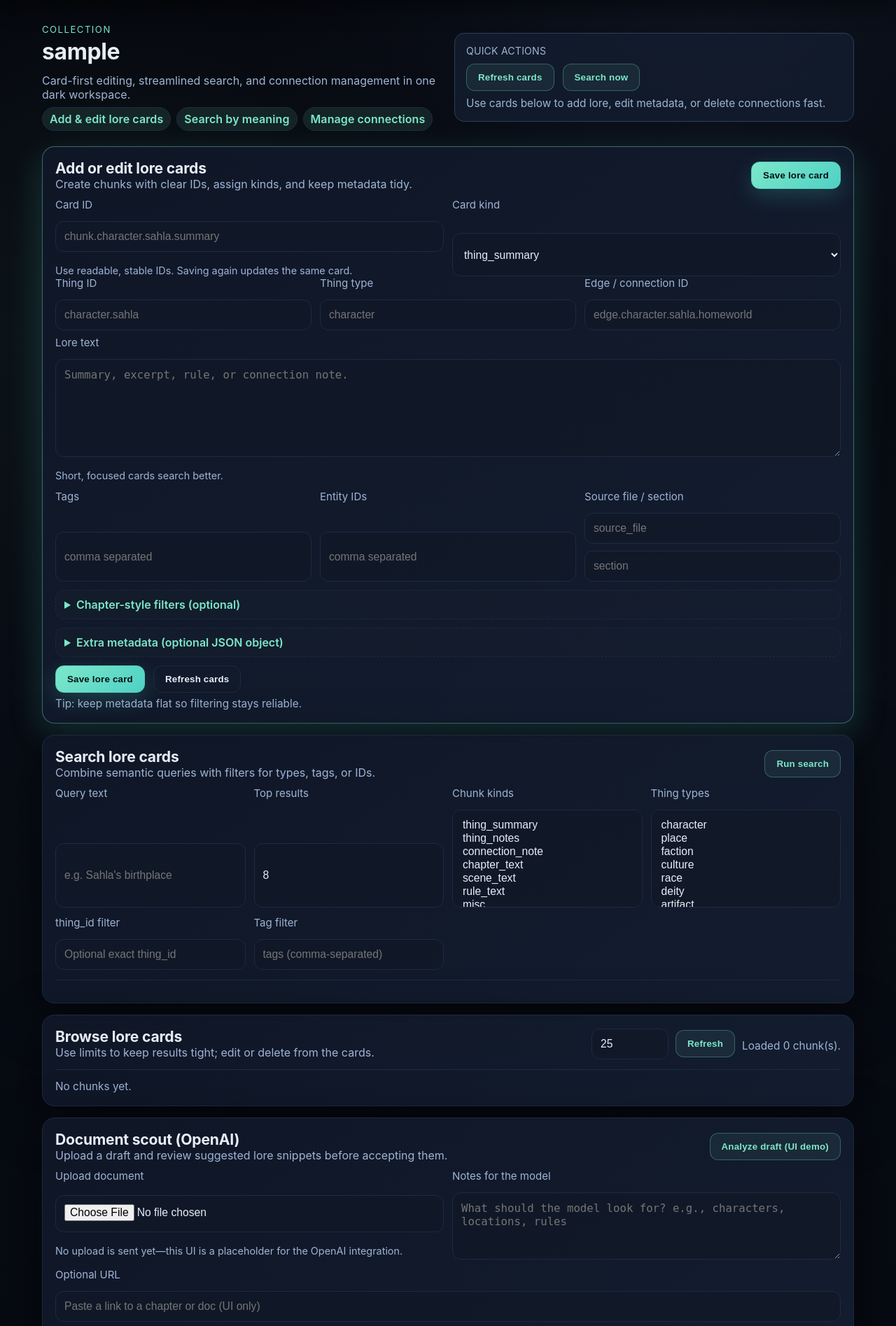
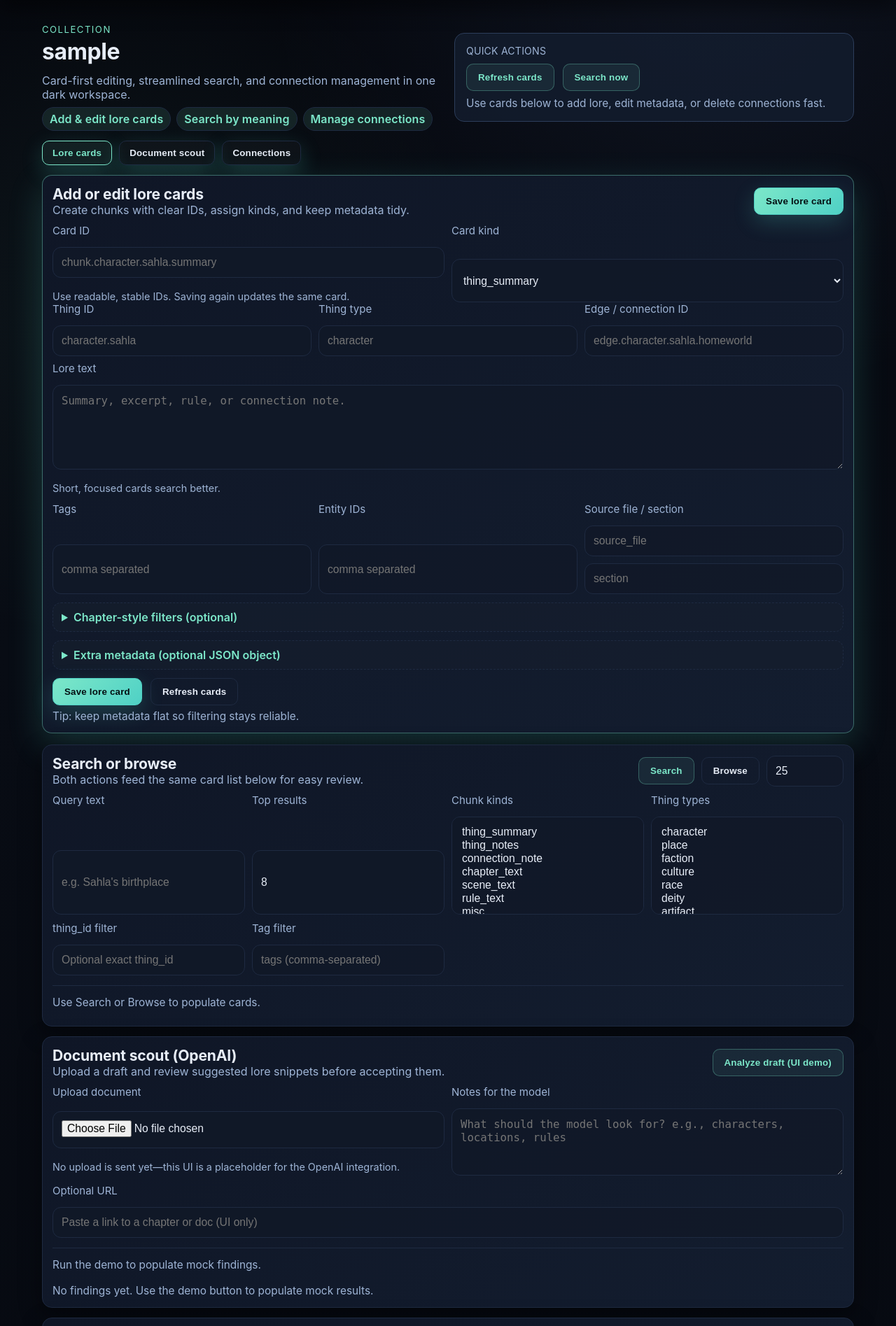
Before and after one commit to sage-bomb/lore, a FastAPI app: a page that uses app/templates/collection.html in a window 1280 px wide. Shown: the part 71-1966 px from the top of the page at 70% size. Run offline with FastAPI, Linux system fonts and the light colour scheme; data that the repository does not hold is empty.

Commit message:
Streamline UI with tabs and shared card list

```diff
--- a/app/static/app.js
+++ b/app/static/app.js
@@ -114,7 +114,9 @@ async function upsertChunk(collection) {
 }
 
 async function queryChunks(collection) {
-  const results = qs("results");
+  const results = qs("cardsList");
+  const status = qs("cardsStatus");
+  if (status) status.textContent = "Searching...";
   results.innerHTML = "";
 
   const selectedKinds = Array.from(qs("queryChunkKind")?.selectedOptions || []).map(o => o.value);
@@ -143,11 +145,13 @@ async function queryChunks(collection) {
   const hits = await res.json().catch(() => []);
   if (!res.ok) {
     results.innerHTML = `<div class="muted">Error: ${(hits && hits.detail) ? hits.detail : "query failed"}</div>`;
+    if (status) status.textContent = "";
     return;
   }
 
   if (!hits.length) {
     results.innerHTML = `<div class="muted">No results.</div>`;
+    if (status) status.textContent = "No results.";
     return;
   }
 
@@ -175,12 +179,13 @@ async function queryChunks(collection) {
       </div>
     `;
   }).join("");
+  if (status) status.textContent = `Showing ${hits.length} result(s).`;
 }
 
 async function loadChunks(collection) {
-  const docsEl = qs("docs");
-  const msg = qs("browseMsg");
-  msg.textContent = "";
+  const docsEl = qs("cardsList");
+  const msg = qs("cardsStatus");
+  if (msg) msg.textContent = "Loading...";
   docsEl.innerHTML = "";
 
   const limit = parseOptionalInt(val("browseLimit")) || 25;
@@ -193,7 +198,7 @@ async function loadChunks(collection) {
     return;
   }
 
-  msg.textContent = `Loaded ${data.count} chunk(s).`;
+  if (msg) msg.textContent = `Loaded ${data.count} chunk(s).`;
 
   const items = data.items || [];
   if (!items.length) {
@@ -497,6 +502,16 @@ function markFinding(id, status) {
   renderDocFindings();
 }
 
+// ---------------- Tabs ----------------
+function switchTab(name) {
+  document.querySelectorAll(".tab").forEach(btn => {
+    btn.classList.toggle("active", btn.dataset.tab === name);
+  });
+  document.querySelectorAll(".tab-panel").forEach(panel => {
+    panel.style.display = panel.dataset.panel === name ? "block" : "none";
+  });
+}
+
 // ---------------- Back-compat aliases ----------------
 function upsertDoc(collection) { return upsertChunk(collection); }
 function queryDocs(collection) { return queryChunks(collection); }
--- a/app/static/styles.css
+++ b/app/static/styles.css
@@ -67,10 +67,10 @@ h2 { font-size: 1.32rem; letter-spacing: -0.2px; }
 .card {
   background: linear-gradient(145deg, var(--panel), var(--panel-strong));
   border: 1px solid var(--border);
-  border-radius: 18px;
-  padding: 18px;
-  margin: 16px 0;
-  box-shadow: var(--shadow);
+  border-radius: 14px;
+  padding: 14px;
+  margin: 14px 0;
+  box-shadow: 0 10px 32px rgba(0, 0, 0, 0.4);
   position: relative;
 }
 
@@ -92,7 +92,7 @@ h2 { font-size: 1.32rem; letter-spacing: -0.2px; }
 .row { display: flex; gap: 12px; align-items: center; flex-wrap: wrap; }
 .row.space { justify-content: space-between; }
 .column { display: flex; flex-direction: column; gap: 12px; }
-.grid { display: grid; gap: 12px; }
+.grid { display: grid; gap: 10px; }
 
 .two-col { grid-template-columns: repeat(auto-fit, minmax(320px, 1fr)); }
 .three-col { grid-template-columns: repeat(auto-fit, minmax(220px, 1fr)); }
@@ -121,7 +121,7 @@ textarea { resize: vertical; min-height: 96px; }
 button {
   padding: 11px 16px;
   border: 1px solid var(--accent-strong);
-  border-radius: 12px;
+  border-radius: 10px;
   background: linear-gradient(135deg, var(--accent), var(--accent-strong));
   color: #041013;
   cursor: pointer;
@@ -150,7 +150,7 @@ button.ghost {
 
 button.danger {
   background: linear-gradient(135deg, rgba(255, 123, 114, 0.92), rgba(255, 129, 121, 0.75));
-  border-color: rgba(255, 123, 114, 0.75);
+  border-color: rgba(255, 123, 114, 0.6);
   color: #2a0806;
   box-shadow: 0 10px 30px rgba(255, 123, 114, 0.25);
 }
@@ -274,6 +274,21 @@ div.pill-row { display: flex; gap: 8px; flex-wrap: wrap; }
 .card.is-accepted { border-color: rgba(124, 231, 201, 0.5); box-shadow: 0 12px 28px rgba(124, 231, 201, 0.16); }
 .card.is-rejected { border-color: rgba(255, 123, 114, 0.4); background: linear-gradient(145deg, rgba(38, 18, 22, 0.4), rgba(19, 29, 47, 0.85)); }
 
+.tabs { display: flex; gap: 10px; margin: 8px 0 14px; }
+.tab {
+  padding: 9px 14px;
+  border-radius: 10px;
+  border: 1px solid var(--border);
+  background: rgba(255, 255, 255, 0.02);
+  color: var(--text);
+  cursor: pointer;
+}
+.tab.active {
+  border-color: var(--accent);
+  color: var(--accent);
+  background: rgba(124, 231, 201, 0.08);
+}
+
 @media (max-width: 640px) {
   .kv { grid-template-columns: 1fr; }
   .card-header { flex-direction: column; align-items: flex-start; }
--- a/app/templates/collection.html
+++ b/app/templates/collection.html
@@ -21,6 +21,13 @@
     </div>
   </section>
 
+  <div class="tabs">
+    <button class="tab active" data-tab="lore" onclick="switchTab('lore')">Lore cards</button>
+    <button class="tab" data-tab="doc" onclick="switchTab('doc')">Document scout</button>
+    <button class="tab" data-tab="connections" onclick="switchTab('connections')">Connections</button>
+  </div>
+
+  <div class="tab-panel" data-panel="lore" style="display:block;">
     <section class="card highlight">
       <div class="card-header">
         <div>
@@ -67,7 +74,7 @@
 
       <div class="stack" style="margin-top:8px;">
         <label>Lore text</label>
-      <textarea id="chunkText" rows="6" placeholder="Summary, excerpt, rule, or connection note."></textarea>
+        <textarea id="chunkText" rows="5" placeholder="Summary, excerpt, rule, or connection note."></textarea>
         <div class="input-note">Short, focused cards search better.</div>
       </div>
 
@@ -118,10 +125,14 @@
     <section class="card">
       <div class="card-header">
         <div>
-        <h2 style="margin:0;">Search lore cards</h2>
-        <p class="card-subtitle">Combine semantic queries with filters for types, tags, or IDs.</p>
+          <h2 style="margin:0;">Search or browse</h2>
+          <p class="card-subtitle">Both actions feed the same card list below for easy review.</p>
         </div>
-      <button class="ghost" onclick="queryChunks('{{ collection }}')">Run search</button>
+        <div class="toolbar">
+          <button class="ghost" onclick="queryChunks('{{ collection }}')">Search</button>
+          <button class="secondary" onclick="loadChunks('{{ collection }}')">Browse</button>
+          <input id="browseLimit" type="number" min="1" max="200" value="25" style="width:110px;"/>
+        </div>
       </div>
       <div class="grid three-col">
         <div class="stack">
@@ -177,25 +188,12 @@
         </div>
       </div>
       <div class="divider"></div>
-    <div id="results"></div>
+      <div id="cardsStatus" class="muted">Use Search or Browse to populate cards.</div>
+      <div id="cardsList" class="card-list" style="margin-top:10px;"></div>
     </section>
+  </div>
 
-  <section class="card">
-    <div class="card-header">
-      <div>
-        <h2 style="margin:0;">Browse lore cards</h2>
-        <p class="card-subtitle">Use limits to keep results tight; edit or delete from the cards.</p>
-      </div>
-      <div class="toolbar">
-        <input id="browseLimit" type="number" min="1" max="200" value="25" style="width:110px;"/>
-        <button class="ghost" onclick="loadChunks('{{ collection }}')">Refresh</button>
-        <div id="browseMsg" class="muted"></div>
-      </div>
-    </div>
-    <div class="divider"></div>
-    <div id="docs"></div>
-  </section>
-
+  <div class="tab-panel" data-panel="doc">
     <section class="card">
       <div class="card-header">
         <div>
@@ -226,7 +224,9 @@
       <div id="docStatus" class="muted">Run the demo to populate mock findings.</div>
       <div id="docResults" class="card-list" style="margin-top:12px;"></div>
     </section>
+  </div>
 
+  <div class="tab-panel" data-panel="connections">
     <section class="card">
       <div class="card-header">
         <div>
@@ -275,6 +275,7 @@
       <div class="divider"></div>
       <div id="connectionsList"></div>
     </section>
+  </div>
 {% endblock %}
 
 {% block scripts %}
```
Lines whose indentation alone changed are shown as unchanged.
